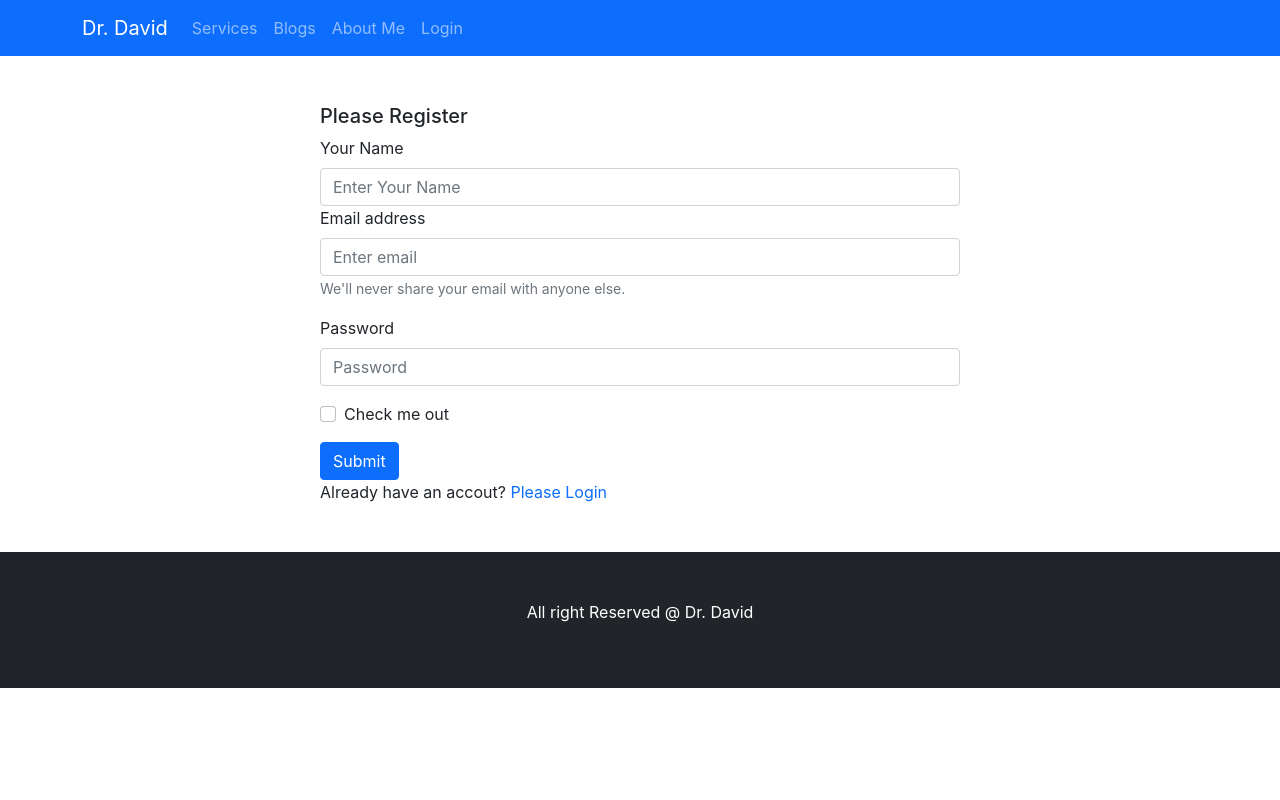
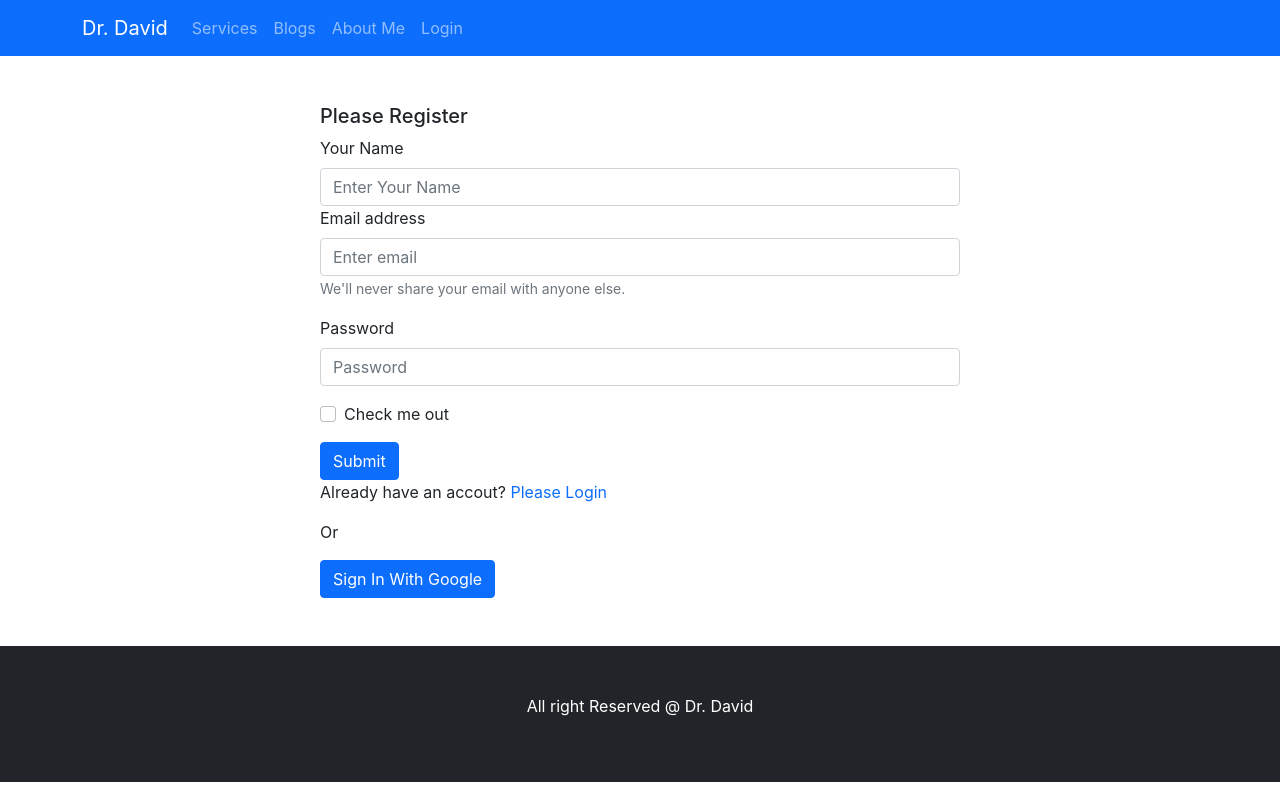
Before and after one commit to dev-nayandas/dr-david-client, a React (Create React App) app: page /register in a window 1280 px wide. Built offline with nearby package versions, Linux system fonts and the light colour scheme; no server answers.

Commit message:
google  sign in implement

```diff
--- a/src/Pages/Login/Register/Register.js
+++ b/src/Pages/Login/Register/Register.js
@@ -3,6 +3,7 @@ import { Button, Form } from 'react-bootstrap';
 import { Link, useNavigate } from 'react-router-dom';
 import { useCreateUserWithEmailAndPassword } from 'react-firebase-hooks/auth';
 import auth from '../../../firebase.init';
+import SocialLogin from '../SocialLogin/SocialLogin';
 
 
 const Register = () => {
@@ -61,6 +62,7 @@ const Register = () => {
                 </Button>
             </Form>
             <p>Already have an accout? <Link to='/login' className='text-primary text-decoration-none' onClick={navigateLogin}>Please Login</Link> </p>
+            <SocialLogin></SocialLogin>
         </div>
     );
 };
--- a/src/Pages/Login/SocialLogin/SocialLogin.js
+++ b/src/Pages/Login/SocialLogin/SocialLogin.js
@@ -1,6 +1,9 @@
 import React from 'react';
+import { useSignInWithGoogle } from 'react-firebase-hooks/auth';
+import auth from '../../../firebase.init';
 
 const SocialLogin = () => {
+    const [signInWithGoogle, user, loading, error] = useSignInWithGoogle(auth);
     return (
         <div>
             <p className='mx-auto'>Or</p>
```
